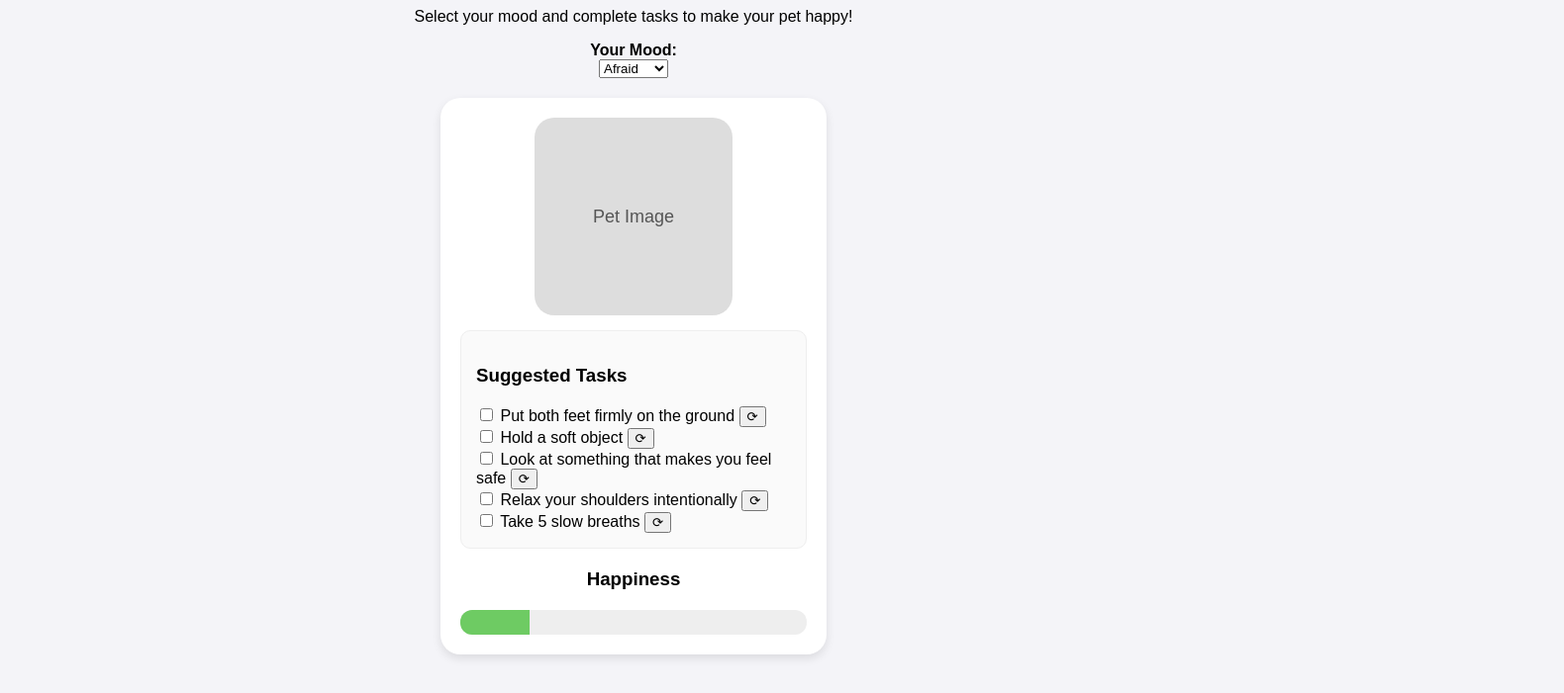
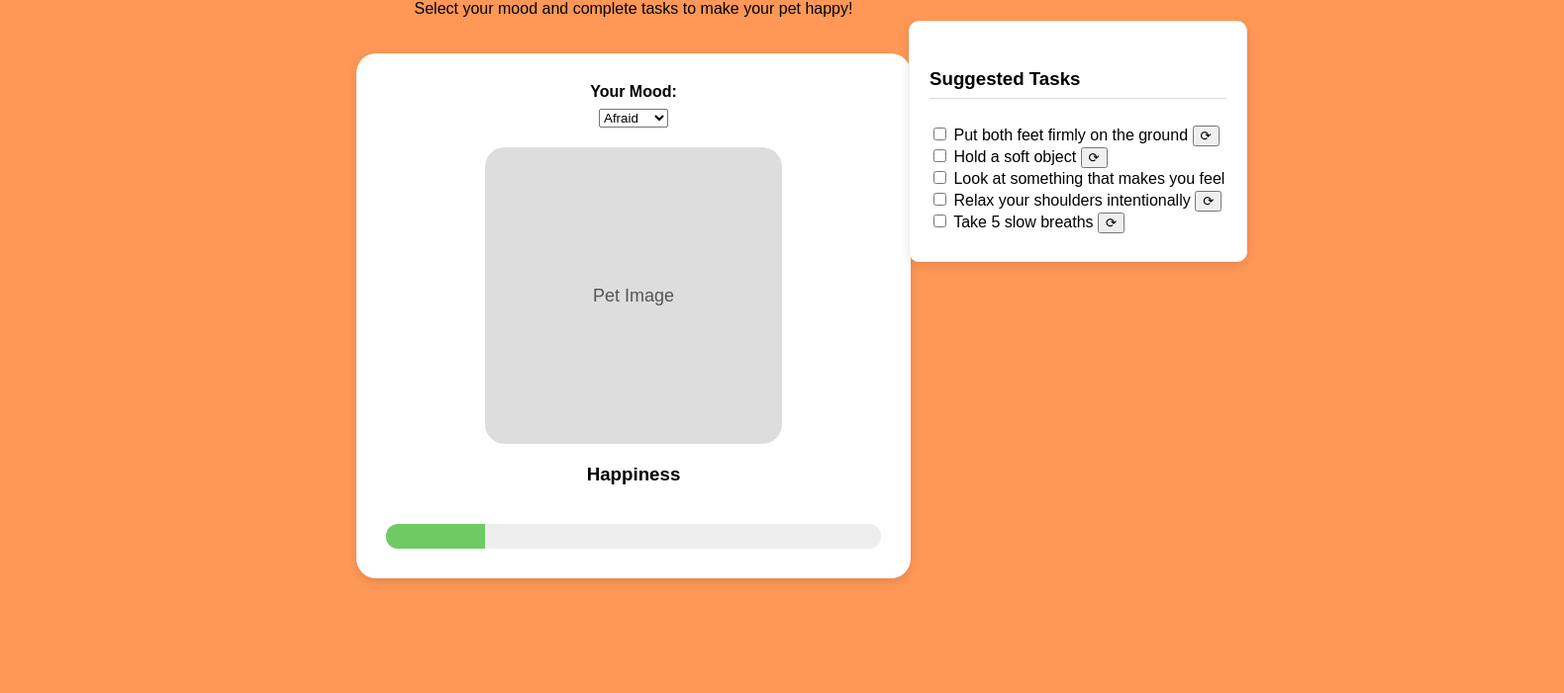
Before and after one commit to ConnorSpendlove/Code_Camp, a plain HTML site: page index.html in a window 1280 px wide. Shown: the part 99-800 px from the top of the page at 99% size, 1580 px wide, since content can reach past the window. Drawn offline with Linux system fonts and the light colour scheme.

Commit message:
css_formatting

```diff
--- a/index.html
+++ b/index.html
@@ -10,7 +10,16 @@
   <h1>Your Self-Care Pet</h1>
   <p>Select your mood and complete tasks to make your pet happy!</p>
 
+  <!-- Main Content Layout -->
+  <div class="main-layout">
+    <!-- Pet Section -->
+    <div class="pet-container">
+      <div class="pet-image">
+        Pet Image
+      </div>
+
       <!-- Mood Dropdown -->
+      <div class="mood-selector">
         <label for="mood-select"><strong>Your Mood:</strong></label>
         <select id="mood-select">
           <option value="afraid">Afraid</option>
@@ -19,24 +28,19 @@
           <option value="msad">Sad</option>
           <option value="happy">Happy</option>
         </select>
-
-  <!-- Pet Section -->
-  <div class="pet-container">
-
-    <div class="pet-image">
-      Pet Image
-    </div>
-
-    <div class="tasks">
-      <h3>Suggested Tasks</h3>
-      <div id="task-list"></div>
       </div>
 
       <h3 style="margin-top: 20px;">Happiness</h3>
       <div class="happiness-meter">
         <div id="happiness-fill"></div>
       </div>
+    </div>
 
+    <!-- Tasks Section -->
+    <div class="tasks">
+      <h3>Suggested Tasks</h3>
+      <div id="task-list"></div>
+    </div>
   </div>
 
   <script src = "tasks.js"></script>
--- a/styles.css
+++ b/styles.css
@@ -1,32 +1,58 @@
 body {
   font-family: Arial, sans-serif;
-  background: #f4f4f8;
+  background: #ff9756;
   display: flex;
   flex-direction: column;
   align-items: center;
   padding: 20px;
+  margin: 0;
 }
 
 h1 {
   margin-bottom: 5px;
 }
 
+.main-layout {
+  display: flex;
+  flex-direction: row;
+  justify-content: center;
+  align-items: flex-start;
+  width: 100%;
+  margin-top: 20px;
+  gap: 40px;
+  position: relative;
+  padding-left: 320px;
+  padding-right: 320px;
+}
+
 .pet-container {
-  margin-top: 20px;
+  background: white;
+  padding: 30px;
+  border-radius: 20px;
+  width: 500px;
+  box-shadow: 0 4px 10px rgba(0,0,0,0.1);
+  display: flex;
+  flex-direction: column;
+  align-items: center;
+}
+
+.mood-selector {
+  order: -1;
+  margin-bottom: 20px;
   text-align: center;
-  background: white;
-  padding: 20px;
-  border-radius: 20px;
-  width: 350px;
-  box-shadow: 0 4px 10px rgba(0,0,0,0.1);
+  width: 100%;
+}
+
+.mood-selector label {
+  display: block;
+  margin-bottom: 8px;
 }
 
 .pet-image {
-  width: 200px;
-  height: 200px;
+  width: 300px;
+  height: 300px;
   background: #ddd;
   border-radius: 20px;
-  margin: 0 auto;
   display: flex;
   justify-content: center;
   align-items: center;
@@ -34,13 +60,36 @@ h1 {
   font-size: 18px;
 }
 
+.pet-container > h3 {
+  text-align: center;
+  margin-top: 20px;
+  width: 100%;
+}
+
 .tasks {
   text-align: left;
-  margin-top: 15px;
-  background: #fafafa;
-  padding: 15px;
+  background: white;
+  padding: 20px;
   border-radius: 10px;
   border: 1px solid #eee;
+  box-shadow: 0 4px 10px rgba(0,0,0,0.1);
+  width: 300px;
+  position: fixed;
+  right: 20px;
+  top: 120px;
+}
+
+/* ➕ NEW: Force each task to be a single line */
+.tasks > * {
+  white-space: nowrap;
+  overflow: hidden;
+  text-overflow: ellipsis;   /* adds "..." if text is too long */
+  border-bottom: 1px solid #ddd;
+  padding: 8px 0;
+}
+
+.tasks > *:last-child {
+  border-bottom: none;
 }
 
 .happiness-meter {
```
Lines whose indentation alone changed are shown as unchanged.
